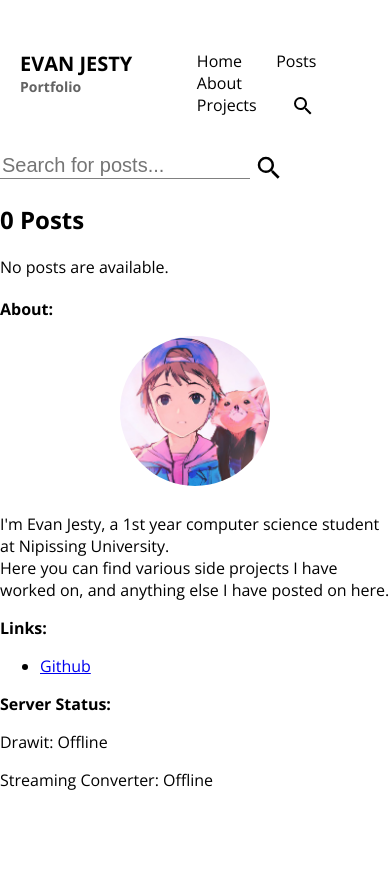
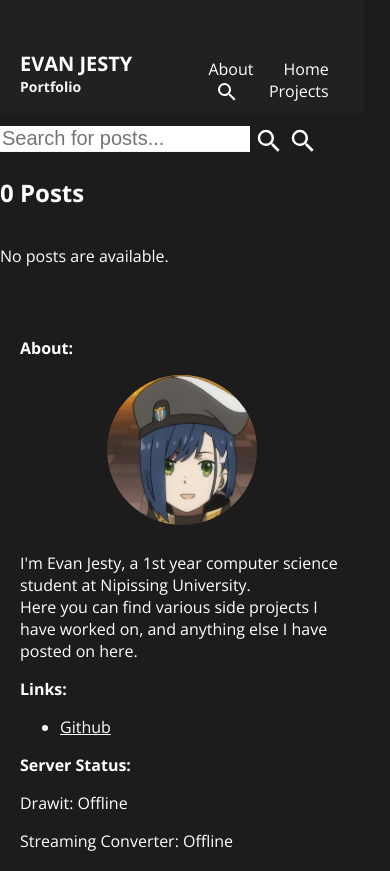
Before and after one commit to Monkeycapers/Jesty-Portfolio, a Django app: page /search in a window 390 px wide. Before the commit the page ends 790 px from the top, so only its background shows below. Run offline with Django 3.2, Linux system fonts and the light colour scheme; some libraries are stand-ins or nearby versions.

Commit message:
Working on dark theme

```diff
--- a/JestyPortfolio/settings.py
+++ b/JestyPortfolio/settings.py
@@ -24,7 +24,7 @@ SECRET_KEY = '%xhqe_*ssmpe4i%7u+o8i8nq=6p_!5=q*h#n^#5ex+8naa*axf'
 # SECURITY WARNING: don't run with debug turned on in production!
 DEBUG = True
 
-ALLOWED_HOSTS = []
+ALLOWED_HOSTS = ['*']
 
 
 # Application definition
--- /dev/null
+++ b/posts/static/css/dark.css
@@ -0,0 +1,69 @@
+html,
+body {
+    background-color: #1d1c1c;
+    color: white;
+}
+
+a {
+    color:white;
+}
+
+a:visited {
+    color: white;
+}
+
+.navbar {
+     background-color:#212121;
+     border-bottom: none;
+     /* border-bottom: 1px #ebebeb solid;  */
+}
+
+.logosub {
+    color: whitesmoke;
+}
+
+.navbar a:hover {
+    color: #45e2f7;
+}
+
+.selected {
+    font-weight: bold;
+}
+
+.navbar a {
+    color: white;
+}
+
+.posttitle {
+    color:white;
+    font-weight: bold;
+}
+
+.postdate p {
+    color: whitesmoke;
+}
+
+.button {
+    color: #45a8d3;
+    border: 1px #45a8d3 solid;
+}
+
+.button:hover {
+    color: white;
+    background-color: #45a8d3;
+}
+
+.tag, .tag:visited {
+    background-color: gray;
+    color: white;
+}
+
+.split {
+    border-bottom: 4px white solid;
+}
+
+.searchinput input {
+    color: white;
+    border: none;
+    border-bottom: 1px whitesmoke solid;
+}
--- a/posts/static/css/site.css
+++ b/posts/static/css/site.css
@@ -10,22 +10,39 @@ body {
 .navbar {
     width: 70%;
     height: auto;
-    padding-top: 50px;
+    padding-top: 25px;
     padding-bottom: 3px;
     padding-left: 15%;
     padding-right: 15%;
+    /* background-color:black; */
+    border-bottom: 1px #ebebeb solid;
+    /* background-color: #fafafa; */
+}
+
+.navbar-inner {
+    height: 60px;
+    /* color:white; */
 }
 
 .navbar #links {
     float: right;
     width: 50%;
+    /* margin-bottom: 0; */
+     padding-top: 8px
 }
 
 #links-inner {
     float: right;
+    width: 100%;
 }
 
 .searchimage {
+    vertical-align: top;
+}
+
+.nightimage {
+    max-width: 24px;
+    max-height: 24px;
     vertical-align: top;
 }
 
@@ -34,6 +51,7 @@ body {
     font-weight: bold;
     font-size: 20px;
     float: left;
+    margin-top: 0;
 }
 
 .logosub {
@@ -44,6 +62,7 @@ body {
 .navbar a {
     padding-left: 15px;
     padding-right: 15px;
+    float: right;
 }
 
 .navbar a:hover {
@@ -57,7 +76,7 @@ body {
 }
 
 .content {
-    margin-top: 100px;
+    /* padding-top: 30px; */
     /*margin-left: 15%;
     margin-right: 15%;
     */
@@ -69,7 +88,15 @@ body {
     margin-bottom: 20px;
 }
 
-@media (max-width: 719px) {
+.sidebar {
+    margin-top: 10px;
+}
+
+.main {
+    margin-top: 10px;
+}
+
+@media (max-width: 734px) {
     .post {
         margin-left: 20px;
         margin-right: 20px;
@@ -82,9 +109,17 @@ body {
         padding-left: 20px;
         padding-right: 20px;
     }
+    .sidebar {
+        width: 83%;
+        height: auto;
+        padding-top: 50px;
+        padding-bottom: 3px;
+        padding-left: 20px;
+        padding-right: 20px;
+    }
 }
 
-@media (min-width: 720px) and (max-width: 1023px) {
+@media (min-width: 735px) and (max-width: 1023px) {
     .main {
         float: left;
         width: 55%;
@@ -103,6 +138,8 @@ body {
         float: left;
         width: 35%;
         max-width: 250px;
+        padding-left: 5px;
+        /* border-left: 1px #ebebeb solid;  */
     }
     .sidebar div {
         word-spacing: -.25em;
@@ -120,6 +157,8 @@ body {
         float: left;
         width: 35%;
         max-width: 250px;
+        padding-left: 5px;
+        /* border-left: 1px #ebebeb solid;  */
     }
     .sidebar div {
         word-spacing: -.25em;
@@ -202,7 +241,7 @@ body {
     cursor: pointer;
 }
 
-.tag {
+.tag, .tag:visited {
     display: inline-block;
     background-color: rgb(222, 222, 222);
     padding-top: 4px;
@@ -233,10 +272,16 @@ body {
     border-bottom: 4px black solid;
 }
 
+.search {
+    margin-top: 10px
+}
+
 .searchinput {
-    width: 290px;
+    width: 320px;
 
 }
+
+
 
 .searchinput input {
     width: 250px;
@@ -244,6 +289,10 @@ body {
     color: black;
     border: none;
     border-bottom: 1px grey solid;
+}
+
+.searchresponse {
+    display: inline-block
 }
 
 .searchinput img {
--- a/posts/templates/posts/index.html
+++ b/posts/templates/posts/index.html
@@ -15,6 +15,8 @@
 
 -->
     <link rel="stylesheet" href={% static "css/site.css" %}>
+    <link rel="stylesheet" href={% static "css/dark.css" %}>
+    <!-- <link rel="stylesheet" href={% static "css/light.css" %}> -->
     <link href="https://fonts.googleapis.com/css?family=Open+Sans:400,700" rel="stylesheet">
     <link href="https://fonts.googleapis.com/css?family=Roboto" rel="stylesheet">
 
@@ -30,6 +32,7 @@
     <script src={% static "js/site.js" %}></script>
     <!-- Navigation Bar -->
     <div id="navigation" class="navbar">
+        <div id="navigation-inner" class = "navbar-inner">
             <div id="logo">
                 EVAN JESTY
                 <div class="logosub">
@@ -40,12 +43,16 @@
                 <div id="links-inner">
                     <a href={% url 'index' %} {% block homesel %} {% endblock %}>Home</a>
                     <!-- <a href="Posts" >Posts</a> -->
-                <a href="Posts">Posts</a>
-                <a href="About">About</a>
+                    <!-- <a href="Posts">Posts</a> -->
+                    <a href={% url 'getPost' 1 'this-site' %}>About</a>
                     <a href="Projects">Projects</a>
                     <a href={% url 'search' %}><img src={% static 'svg/magnify.svg' %} id ='searchimage' class ='searchimage'></img></a>
+                    <a href='#'><img src={% static 'svg/moon.svg' %} id ='toggle-night' class ='nightimage'></img></a>
+                    <!-- <a href={% url 'search' %}><img src={% static 'svg/magnify.svg' %} id ='searchimage' class ='searchimage'></img></a> -->
                 </div>
             </div>
+        </div>
+
     </div>
 
     <!-- Main Content -->
--- a/posts/templates/posts/search.html
+++ b/posts/templates/posts/search.html
@@ -7,10 +7,13 @@
         Search for posts: <input type="text"></input>
     </div> -->
     <div id = "searchinput" class = "searchinput">
-        <input type="search" placeholder="Search for posts..."></input> <img src={% static 'svg/magnify.svg' %} id ='searchimage' class ='searchimage'></img>
+        <input type="search" placeholder="Search for posts..."></input>
+        <img src={% static 'svg/magnify.svg' %} id ='searchimage' class ='searchimage'></img>
+        <img src={% static 'svg/magnify.svg' %} id ='showtags' class = 'showtags'></img>
     </div>
+
     <div id = "amountposts">
-        <h2>{{amount}} Post{% if amount != 1 %}s{% endif %}{% if hastag %}{% if tag is None %}, the tag does not exist! {% else %} {% if amount == 1 %} has {% else %} have {% endif %} the tag <span class = "tag"> {{tag}} </span> {% endif %} {% endif %} </h2>
+        <h2 class = 'searchresponse'>{{amount}} Post{% if amount != 1 %}s{% endif %}{% if hastag %}{% if tag is None %}, the tag does not exist! </h2> {% else %} {% if amount == 1 %} has {% else %} have {% endif %} the tag </h2> <span class = "tag"> {{tag}} </span> {% endif %} {% else %} </h2> {% endif %}
     </div>
 </div>
 <div id = "posts" class="posts" style="margin-top:0px;">
```
Also changed, not shown: posts/static/css/light.css (added, +63 -0 lines), posts/static/image/placeholder.jpg, posts/static/image/placeholder.png (added), posts/static/image/placeholderold.jpg (added), posts/static/svg/magnify.svg, posts/static/svg/moon.svg (added), posts/static/svg/sun.svg (added), posts/static/svg/tag.svg (added). Lines whose indentation alone changed are shown as unchanged.
